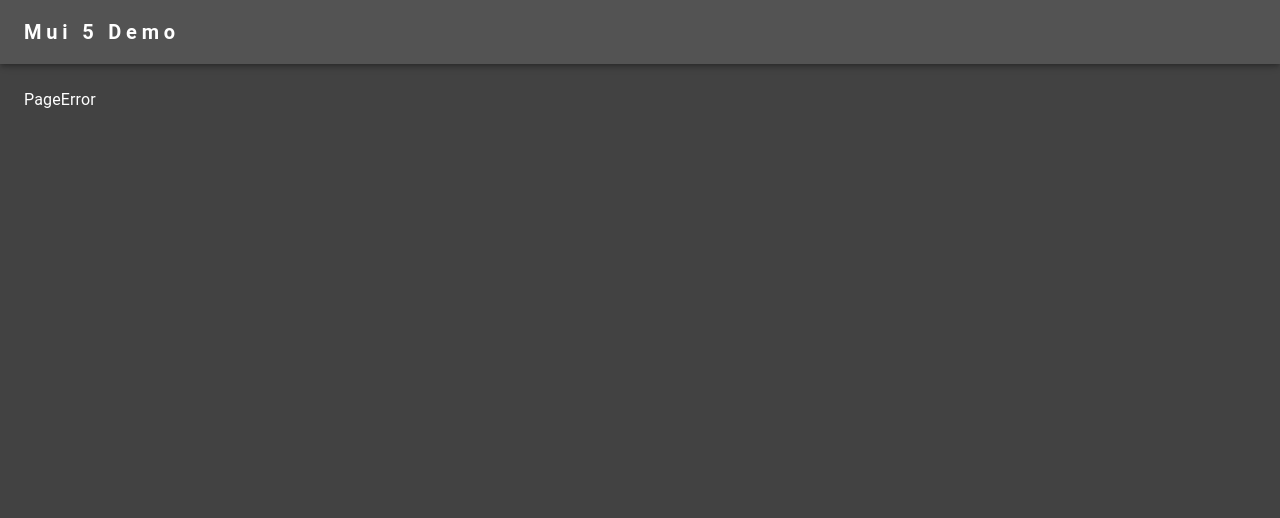
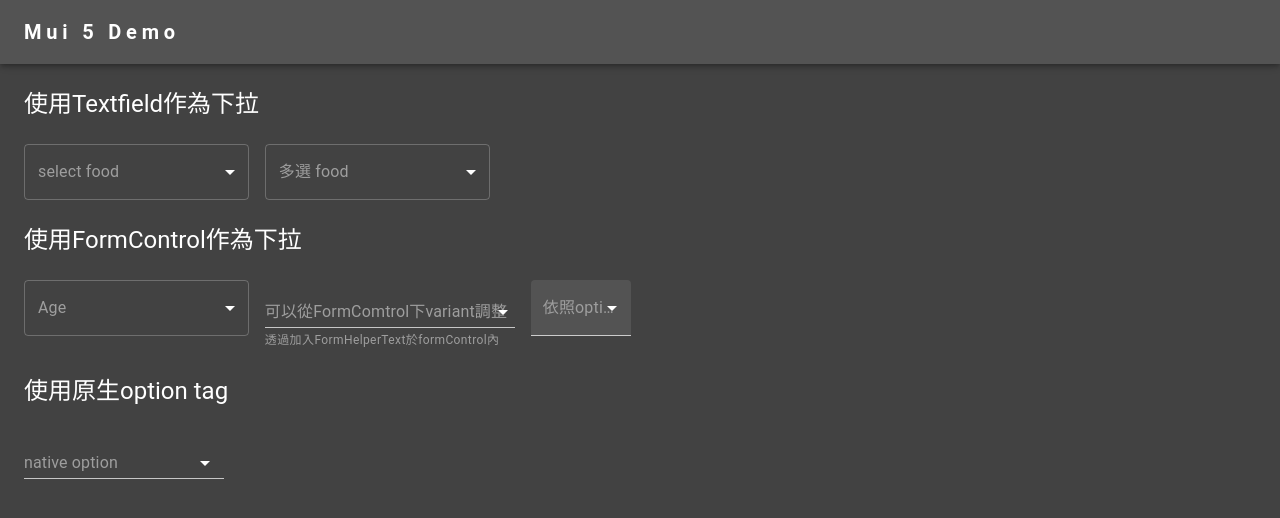
Before and after one commit to Luciano0322/react_ts_hook, a React (Create React App) app in the folder cra-mui5/: page /muiSelects in a window 1280 px wide. Shown: the top 518 px of the page. Built offline with nearby package versions, Linux system fonts and the light colour scheme.

Commit message:
下拉選擇框

```diff
--- a/cra-mui5/src/App.tsx
+++ b/cra-mui5/src/App.tsx
@@ -1,11 +1,11 @@
-import { Button, createTheme, CssBaseline, PaletteMode, ThemeProvider, Typography } from '@mui/material';
-import { Box } from '@mui/system';
-import React, { useState } from 'react';
+import { createTheme, CssBaseline, ThemeProvider } from '@mui/material';
+import React from 'react';
 import { BrowserRouter as Router, Route, Routes } from 'react-router-dom';
 import useToggle from './hooks/useToggle';
 import Home from './pages/Home';
 import Layout from './pages/Layout';
 import MuiButtonList from './pages/MuiButtonList';
+import MuiSelectList from './pages/MuiSelectList';
 import MuiTextFields from './pages/MuiTextFieldList';
 import MuiTextList from './pages/MuiTextList';
 import PageError from './pages/PageError';
@@ -24,6 +24,7 @@ function App() {
             <Route path="muiText" element={<MuiTextList/>} />
             <Route path="muiBtns" element={<MuiButtonList/>} />
             <Route path="muiTextFields" element={<MuiTextFields/>} />
+            <Route path="muiSelects" element={<MuiSelectList/>} />
             <Route path="*" element={<PageError />} />
           </Route>
         </Routes>
--- a/cra-mui5/src/pages/Home/index.tsx
+++ b/cra-mui5/src/pages/Home/index.tsx
@@ -11,7 +11,7 @@ const Home = () => {
         component={Link}
         to={`/muiText`}
       >
-        MuiTextList
+        文字
       </Button>
       <Button
         color="primary"
@@ -19,7 +19,7 @@ const Home = () => {
         component={Link}
         to={`/muiBtns`}
       >
-        MuiBtns
+        按鈕
       </Button>
       <Button
         color="primary"
@@ -29,6 +29,14 @@ const Home = () => {
       >
         輸入框
       </Button>
+      <Button
+        color="primary"
+        variant='contained'
+        component={Link}
+        to={`/muiSelects`}
+      >
+        下拉選單
+      </Button>
     </Stack>
   )
 }
--- /dev/null
+++ b/cra-mui5/src/pages/MuiSelectList/index.tsx
@@ -0,0 +1,132 @@
+import { Box, FormControl, FormHelperText, InputLabel, MenuItem, NativeSelect, Select, SelectChangeEvent, Stack, TextField, Typography } from '@mui/material'
+import React, { useState } from 'react'
+
+const MuiSelectList = () => {
+  const [food, setFood] = useState<string | null>('')
+  const [foods, setFoods] = useState<string[]>([])
+  const [age, setAge] = useState<string>('')
+  const [pet, setPet] = useState<string>('')
+  const foodChange = (event: React.ChangeEvent<HTMLInputElement>) => {
+    setFood(event.target.value as string)
+  }
+  const foodsChange = (event: React.ChangeEvent<HTMLInputElement>) => {
+    const val = event.target.value
+    setFoods(typeof val === 'string' ? val.split(',') : val)
+  }
+  const ageChange = (event: SelectChangeEvent) => {
+    setAge(event.target.value as string);
+  }
+  const petChange = (event: React.ChangeEvent<HTMLSelectElement>) => {
+    setPet(event.target.value as string);
+  }
+  console.log(age);
+
+  return (
+    <Stack spacing={3}>
+      <Typography variant='h5'>使用Textfield作為下拉</Typography>
+      <Stack direction='row' spacing={2}>
+        <Box width={`25ch`}>
+          <TextField
+            label="select food"
+            select
+            value={food}
+            onChange={foodChange}
+            fullWidth
+          >
+            <MenuItem value='cookie'>cookie</MenuItem>
+            <MenuItem value='pizza'>pizza</MenuItem>
+            <MenuItem value='candy'>candy</MenuItem>
+            <MenuItem value='chips'>chips</MenuItem>
+          </TextField>
+        </Box>
+        <Box width={`25ch`}>
+          <TextField
+            label="多選 food"
+            select
+            value={foods}
+            onChange={foodsChange}
+            fullWidth
+            SelectProps={{
+              multiple: true
+            }}
+          >
+            <MenuItem value='cookie'>cookie</MenuItem>
+            <MenuItem value='pizza'>pizza</MenuItem>
+            <MenuItem value='candy'>candy</MenuItem>
+            <MenuItem value='chips'>chips</MenuItem>
+          </TextField>
+        </Box>
+      </Stack>
+      <Typography variant='h5'>使用FormControl作為下拉</Typography>
+      <Stack spacing={2} direction='row'>
+        <Box width={`25ch`}>
+          <FormControl fullWidth>
+            <InputLabel id="age-label">Age</InputLabel>
+            <Select
+              labelId="age-label"
+              id="age-select"
+              value={age}
+              label="Age"
+              onChange={ageChange}
+            >
+              <MenuItem value={10}>Ten</MenuItem>
+              <MenuItem value={20}>Twenty</MenuItem>
+              <MenuItem value={30}>Thirty</MenuItem>
+            </Select>
+          </FormControl>
+        </Box>
+        <FormControl variant='standard' sx={{minWidth: 250}}>
+          <InputLabel id="age-label-standard">可以從FormComtrol下variant調整</InputLabel>
+          <Select
+            labelId="age-label-standard"
+            id="age-select-standard"
+            value={age}
+            label="Age"
+            onChange={ageChange}
+          >
+            <MenuItem value={10}>Ten</MenuItem>
+            <MenuItem value={20}>Twenty</MenuItem>
+            <MenuItem value={30}>Thirty</MenuItem>
+          </Select>
+          <FormHelperText>透過加入FormHelperText於formControl內</FormHelperText>
+        </FormControl>
+        <FormControl variant='filled' sx={{minWidth: 100}} required>
+          <InputLabel id="age-label-filled">依照options調整寬度</InputLabel>
+          <Select
+            labelId="age-label-filled"
+            id="age-select-filled"
+            value={age}
+            label="Age"
+            onChange={ageChange}
+            autoWidth
+          >
+            <MenuItem value={10}>Ten</MenuItem>
+            <MenuItem value={20}>Twenty</MenuItem>
+            <MenuItem value={30}>Thirty very long option</MenuItem>
+          </Select>
+        </FormControl>
+      </Stack>
+      <Typography variant='h5'>使用原生option tag</Typography>
+      <Stack direction="row" spacing={2}>
+        <FormControl sx={{minWidth: 200}}>
+          <InputLabel htmlFor="native-opt" variant='standard'>native option</InputLabel>
+          <NativeSelect
+            inputProps={{
+              name: 'native-opt',
+              id: 'native-opt',
+            }}
+            value={pet}
+            onChange={petChange}
+          >
+            <option value='' disabled></option>
+            <option value='dog'>dog</option>
+            <option value='cat'>cat</option>
+            <option value='other'>other</option>
+          </NativeSelect>
+        </FormControl>
+      </Stack>
+    </Stack>
+  )
+}
+
+export default MuiSelectList
--- a/cra-mui5/src/pages/MuiTextFieldList/index.tsx
+++ b/cra-mui5/src/pages/MuiTextFieldList/index.tsx
@@ -20,7 +20,7 @@ const MuiTextFields = () => {
         <TextField label="required" required />
         <TextField label="disabled" disabled />
         <TextField label="readonly" InputProps={{readOnly: true}}/>
-        <TextField label="有下helperText" helperText="這裡可以下小字提示也能用於error提示" type='number' />
+        <TextField label="有下helperText" helperText="這裡可以下小字提示也能用於error提示" type='password' />
       </Stack>
       <Stack direction='row' spacing={2}>
         <TextField
@@ -38,6 +38,7 @@ const MuiTextFields = () => {
           helperText="**InputAdornment"
         />
       </Stack>
+      <Typography>基本常用的做法</Typography>
       <Stack direction='row' spacing={2}>
         <TextField
           label="controlled"
--- a/cra-mui5/src/styles/mainTheme.ts
+++ b/cra-mui5/src/styles/mainTheme.ts
@@ -6,8 +6,8 @@ export const custTheme = createTheme({
     values: {
       xs: 0,
       sm: 768,
-      md: 1080,
-      lg: 1200,
+      md: 1024,
+      lg: 1280,
       xl: 1536,
     }
   },
```
